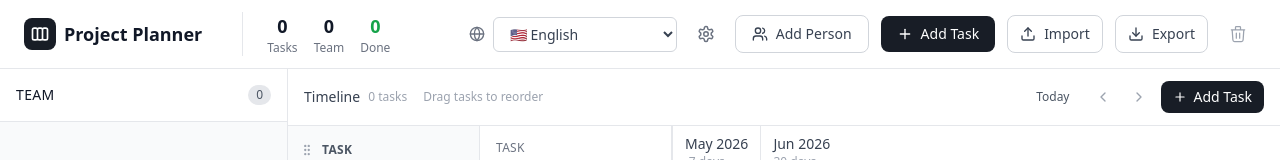
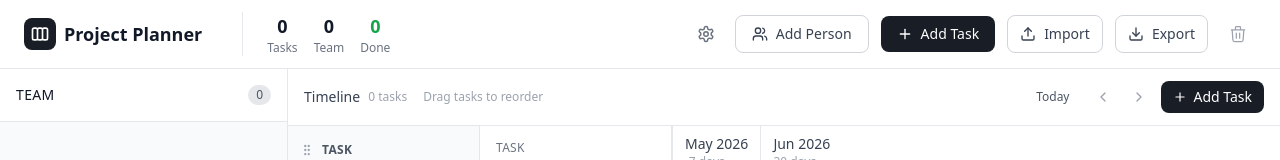
Before and after one commit to MauricioMilano/project-planner, a React (Vite) app: page / in a window 1280 px wide. Shown: the top 160 px of the page. Built offline with nearby package versions, Linux system fonts and the light colour scheme.

Commit message:
[dyad] (1 files changed)

```diff
--- a/src/components/Header.tsx
+++ b/src/components/Header.tsx
@@ -6,7 +6,6 @@ import { useProject } from '../context/ProjectContext';
 import { ExportModal } from './ExportModal';
 import { ImportModal } from './ImportModal';
 import { Plus, Users, Settings, Download, Upload } from 'lucide-react';
-import { LanguageSelector } from './LanguageSelector';
 
 interface HeaderProps {
   onAddTask: () => void;
@@ -87,8 +86,6 @@ export function Header({ onAddTask, onAddPerson, onOpenSettings }: HeaderProps)
 
         {/* Actions */}
         <div className="flex items-center gap-3">
-          <LanguageSelector />
-
           <button
             onClick={onOpenSettings}
             className="p-2 text-gray-500 hover:text-gray-700 hover:bg-gray-100 rounded-lg transition-colors"
```
